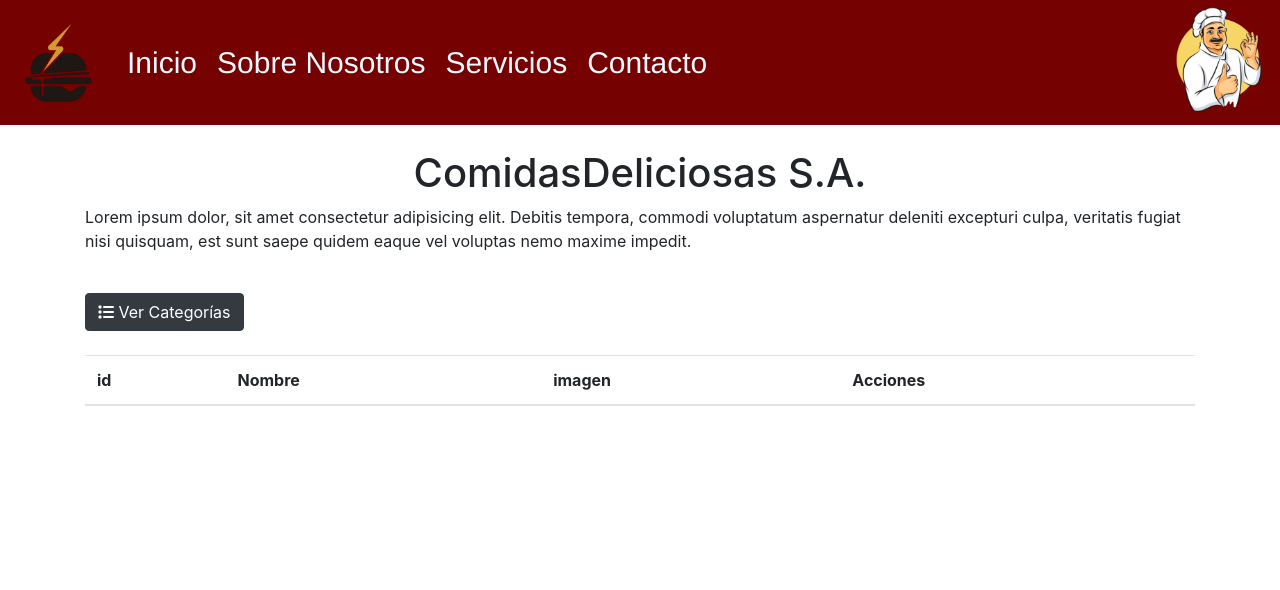
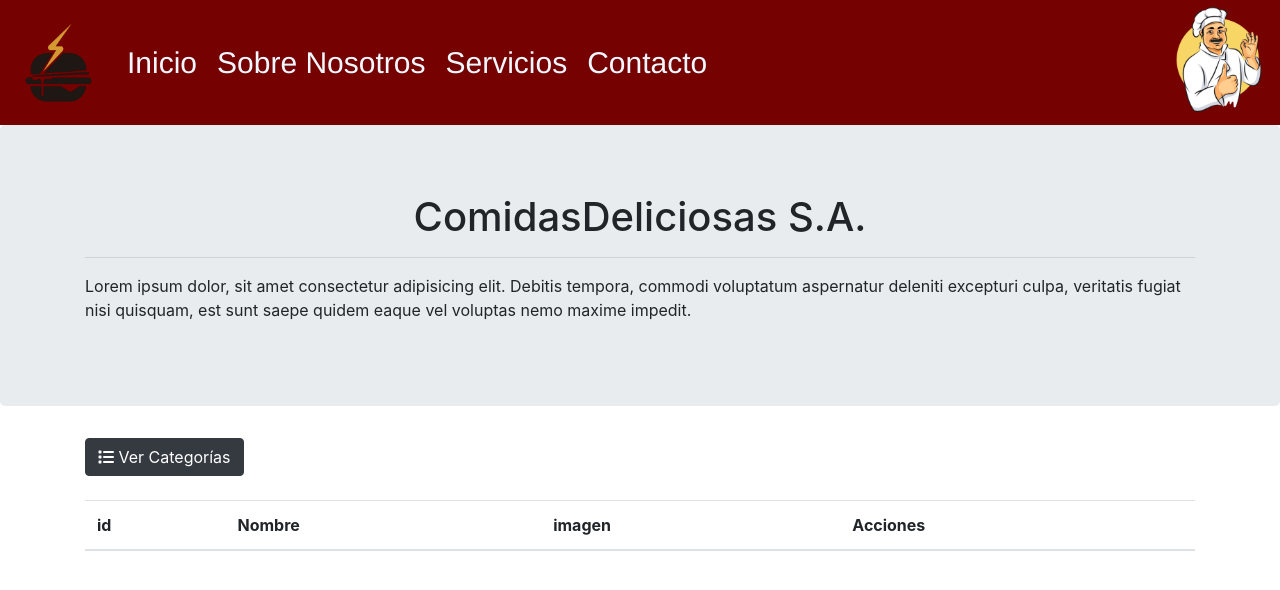
Before and after one commit to JuanDanielGacitua/Prueba_2, a plain HTML site: page index.html in a window 1280 px wide. Drawn offline with nearby package versions, Linux system fonts and the light colour scheme; some packages are replaced by stand-ins of ours; a script that the page names is missing.

Commit message:
implementacion del jumbotron y el hr al titulo

```diff
--- a/index.html
+++ b/index.html
@@ -59,10 +59,12 @@
       <img src="assets/imagenes/chef.png" alt="logo-png" id="chef" />
     </header>
 
+    <div class="jumbotron">
       <div class="container">
-      <div class="row my-4">
+        <div class="row my-1">
           <div class="col-lg-12">
             <h1 class="text-center">ComidasDeliciosas S.A.</h1>
+            <hr>
             <p>
               Lorem ipsum dolor, sit amet consectetur adipisicing elit. Debitis
               tempora, commodi voluptatum aspernatur deleniti excepturi culpa,
@@ -71,9 +73,12 @@
             </p>
           </div>
         </div>
+      </div>
+    </div>
 
       <!-- boton cargando informacion -->
 
+    <div class="container">
       <div class="row my-4">
         <div class="col-lg-12">
           <button id="btn-cargar" class="btn btn-dark">
@@ -98,15 +103,15 @@
                 <th scope="col">Acciones</th>
               </tr>
             </thead>
-
             <tbody id="tabla"></tbody>
           </table>
         </div>
       </div>
 
       <div class="row-my-4">
-        <div class="col-lg-12" id="spinner"></div>
-
+        <div class="col-lg-12" id="spinner">
+        </div>
+      </div>
     </div>
 
     <script
```
Lines whose indentation alone changed are shown as unchanged.
